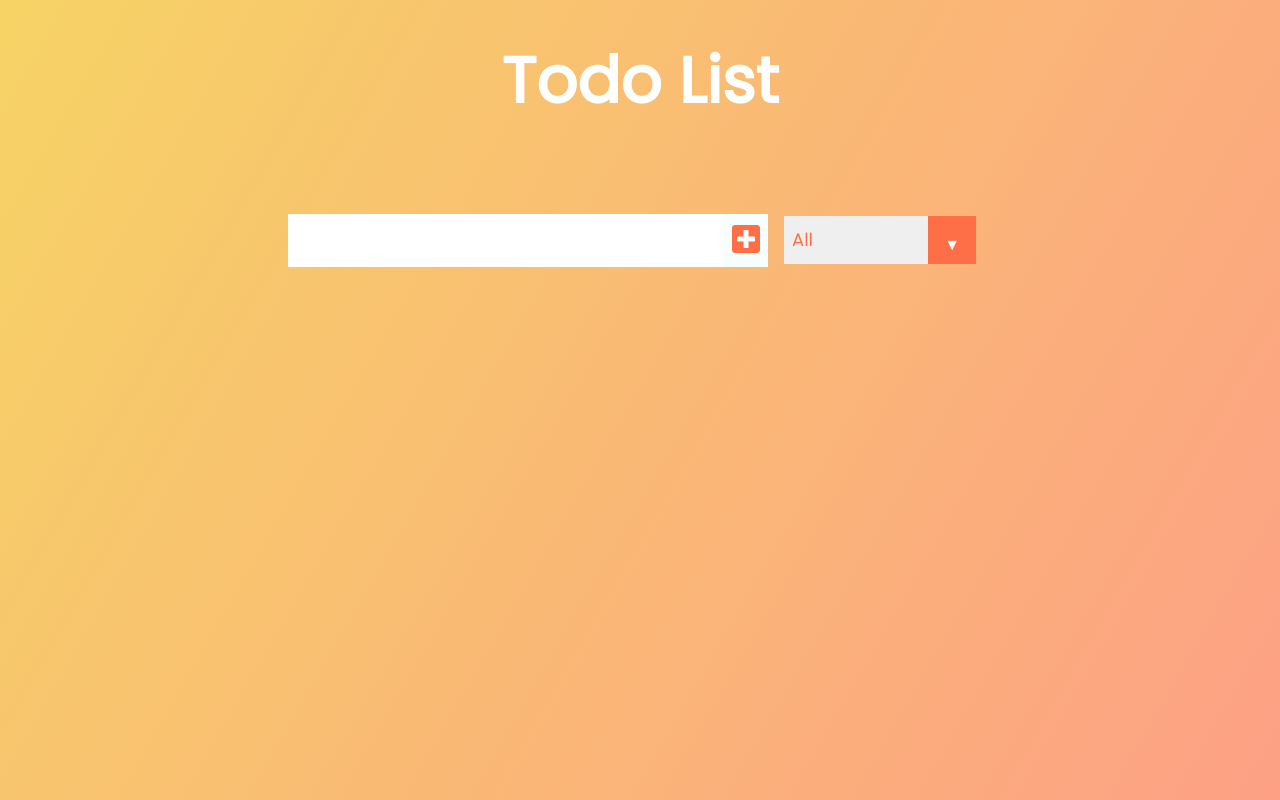
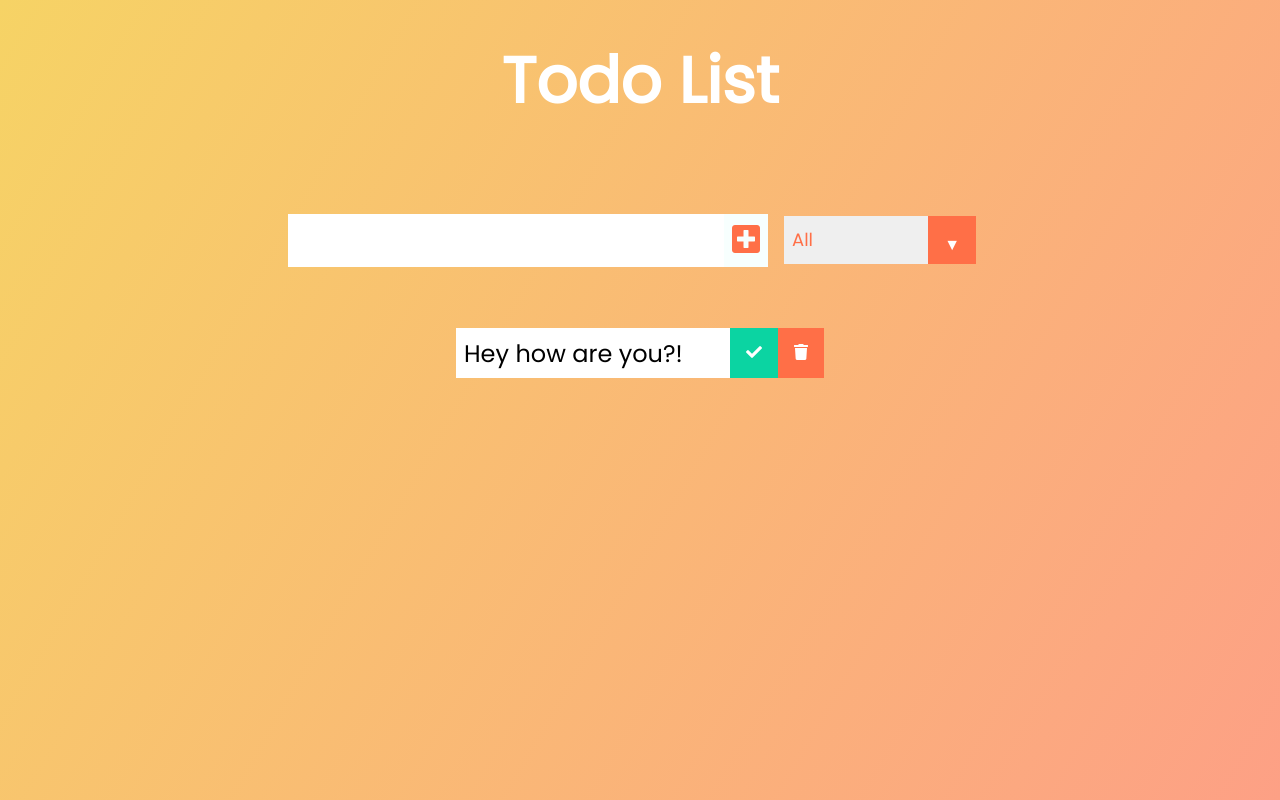
Before and after one commit to siddxharth/todo, a React (Create React App) app: page / in a window 1280 px wide. Built offline with nearby package versions, Linux system fonts and the light colour scheme.

Commit message:
Add todo component

```diff
--- /dev/null
+++ b/src/components/Todo.jsx
@@ -0,0 +1,13 @@
+import React from "react";
+
+const Todo = () => {
+    return (
+        <div className="todo">
+            <li className="todo-item">Hey how are you?!</li>
+            <button className="complete-btn"><i className="fas fa-check"></i></button>
+            <button className="trash-btn"><i className="fas fa-trash"></i></button>
+        </div>
+    );
+}
+
+export default Todo;
--- a/src/components/TodoList.jsx
+++ b/src/components/TodoList.jsx
@@ -1,9 +1,11 @@
 import React from "react";
+import Todo from './Todo';
 
 const TodoList = () => {
     return (
         <div className="todo-container">
             <ul className="todo-list">
+                <Todo />
             </ul>
         </div>
     )
```
